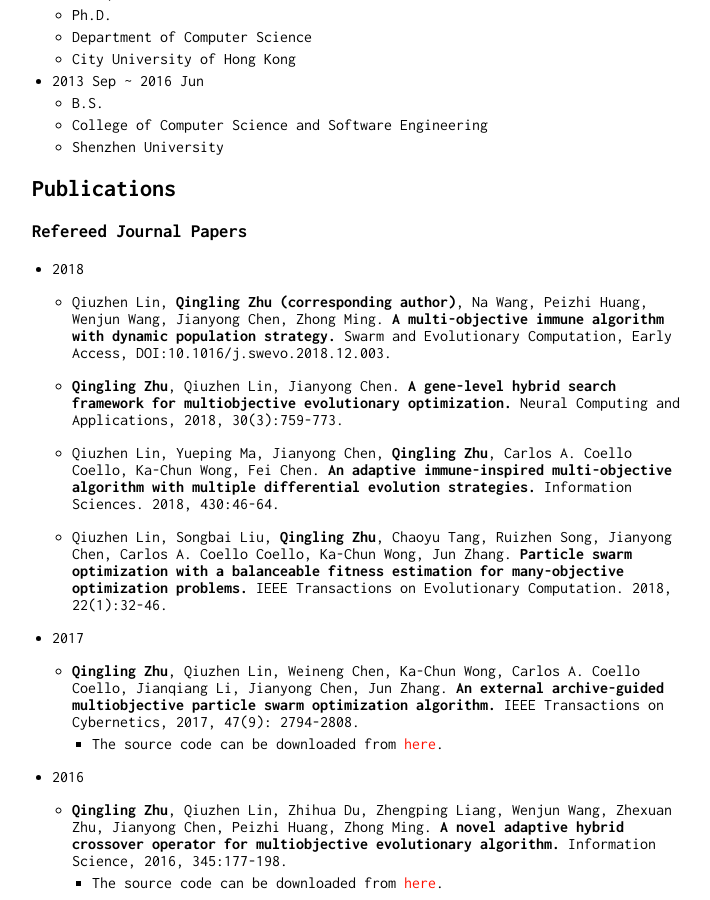
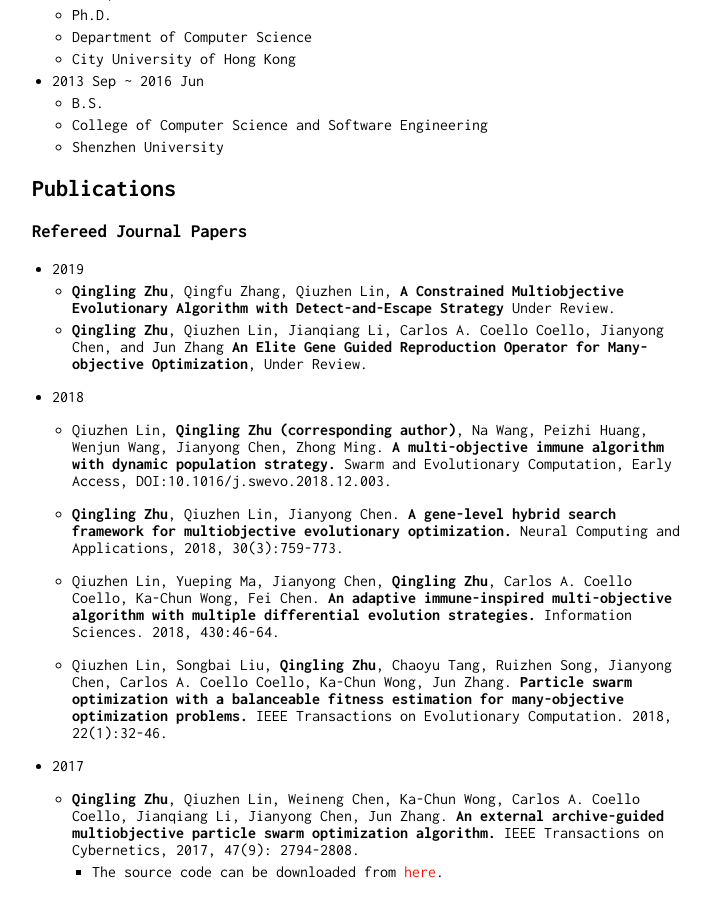
Before and after one commit to zhuqingling/zhuqingling.github.io, a Jekyll site: the page built from index.md, in a window 1280 px wide and 900 px high, scrolled down 767 px. Shown: the whole window, without its empty margins (258-968 px from the left). Built offline with Jekyll 4.4.1, drawn with Linux system fonts in a browser that asks for light colours; our own code applies the rules of GitHub Pages for plain Markdown files.

Commit message:
Update index.md

```diff
--- a/index.md
+++ b/index.md
@@ -43,6 +43,10 @@ Computational Intelligence, Evolutionary Computation, Multi-Objective Optimizati
 
 ### Refereed Journal Papers
 
+* 2019
+  * **Qingling Zhu**, Qingfu Zhang, Qiuzhen Lin, **A Constrained Multiobjective Evolutionary Algorithm with Detect-and-Escape Strategy** Under Review.
+  * **Qingling Zhu**, Qiuzhen Lin, Jianqiang Li, Carlos A. Coello Coello, Jianyong Chen, and Jun Zhang **An Elite Gene Guided Reproduction Operator for Many-objective Optimization**, Under Review.
+
 * 2018
 
   * Qiuzhen Lin, **Qingling Zhu (corresponding author)**, Na Wang, Peizhi Huang, Wenjun Wang, Jianyong Chen, Zhong Ming. **A multi-objective immune algorithm with dynamic population strategy.** Swarm and Evolutionary Computation, Early Access, DOI:10.1016/j.swevo.2018.12.003.
```
